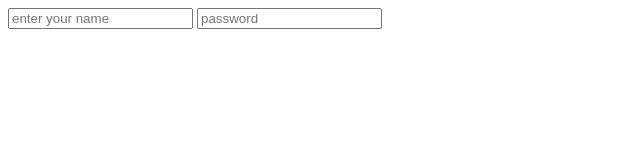
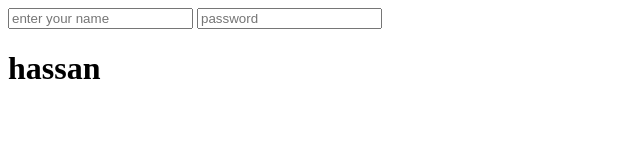
Before and after one commit to mercydan32/app_click, a plain HTML site: page index.html in a window 1280 px wide. Shown: the whole page, without its empty margins (0-640 px from the left). Drawn offline with Linux system fonts and the light colour scheme.

Commit message:
added h1 msg

```diff
--- a/index.html
+++ b/index.html
@@ -10,6 +10,7 @@
         <form action="">
             <input type="text" placeholder="enter your name">
             <input type="password" placeholder="password">
+            <h1>hassan</h1>
 
         </form>
     </div>
```
